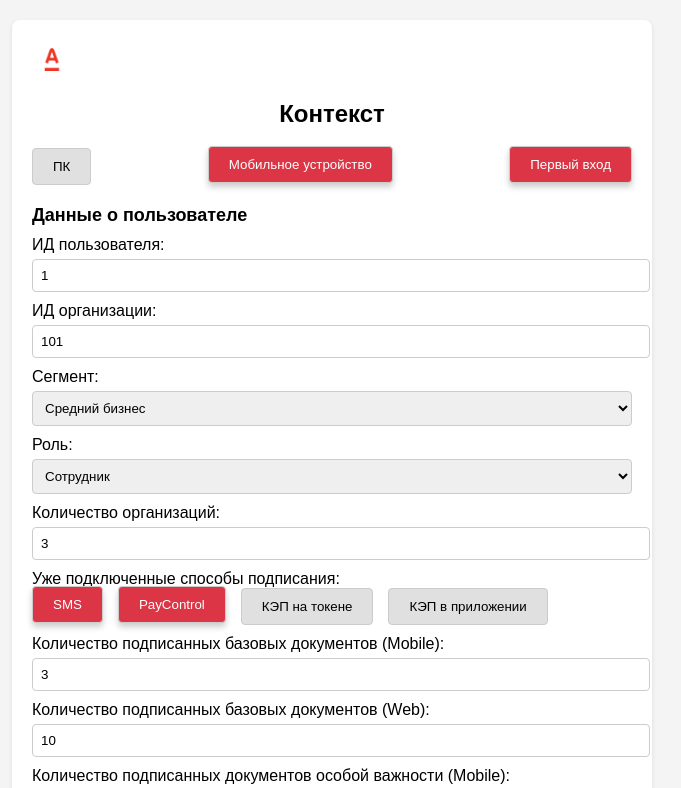
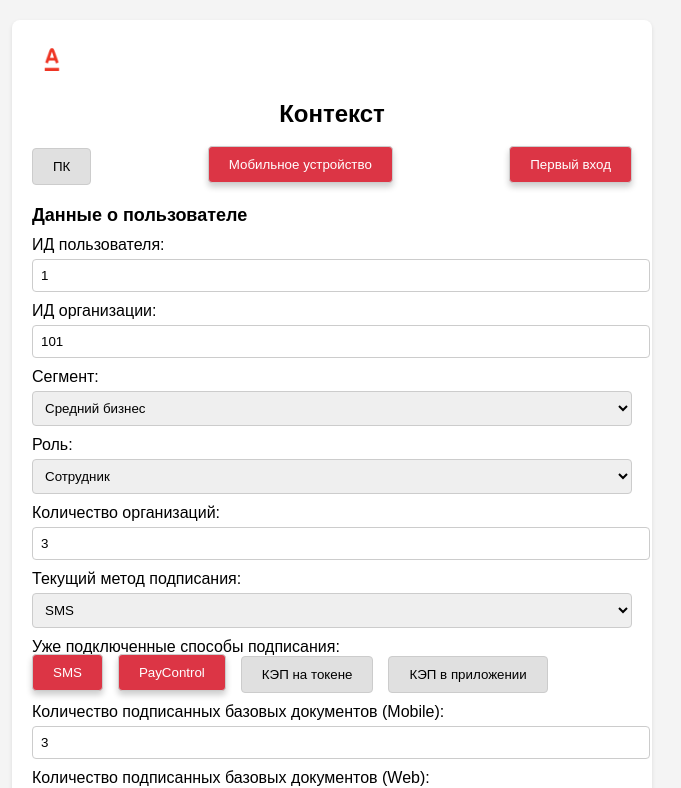
Before and after one commit to Sh1iba/Electronic-signature-in-Alfa-Bank, a React (Create React App) app: page / in a window 1280 px wide. Shown: the top 788 px of the page, without its empty margins (308-989 px from the left). Built offline with nearby package versions, Linux system fonts and the light colour scheme.

Commit message:
added Текущий метод подписания, stable ver

```diff
--- a/src/components/App.jsx
+++ b/src/components/App.jsx
@@ -73,6 +73,7 @@ function App() {
                 },
                 body: JSON.stringify(userData),
             });
+            console.log("JSON на отправку:", userData);
 
             if (!response.ok) {
                 throw new Error("Failed to fetch recommendations");
@@ -89,6 +90,10 @@ function App() {
 
     const handleModalClose = () => {
         setModalOpen(false);
+    };
+
+    const handleCurrentMethodChange = (value) => {
+        setUserData({ ...userData, currentMethod: value });
     };
 
     return (
@@ -171,7 +176,18 @@ function App() {
                         onChange={(e) => handleInputChange("organizations", e.target.value)}
                     />
                 </label>
-
+                <label>
+                    Текущий метод подписания:
+                    <select
+                        value={userData.currentMethod}
+                        onChange={(e) => handleCurrentMethodChange(e.target.value)}
+                    >
+                    <option value="SMS">SMS</option>
+                    <option value="PayControl">PayControl</option>
+                    <option value="КЭП на токене">КЭП на токене</option>
+                    <option value="КЭП в приложении">КЭП в приложении</option>
+                    </select>
+                </label>
                 <label>
                     Уже подключенные способы подписания:
                     <div className="methods">
```
